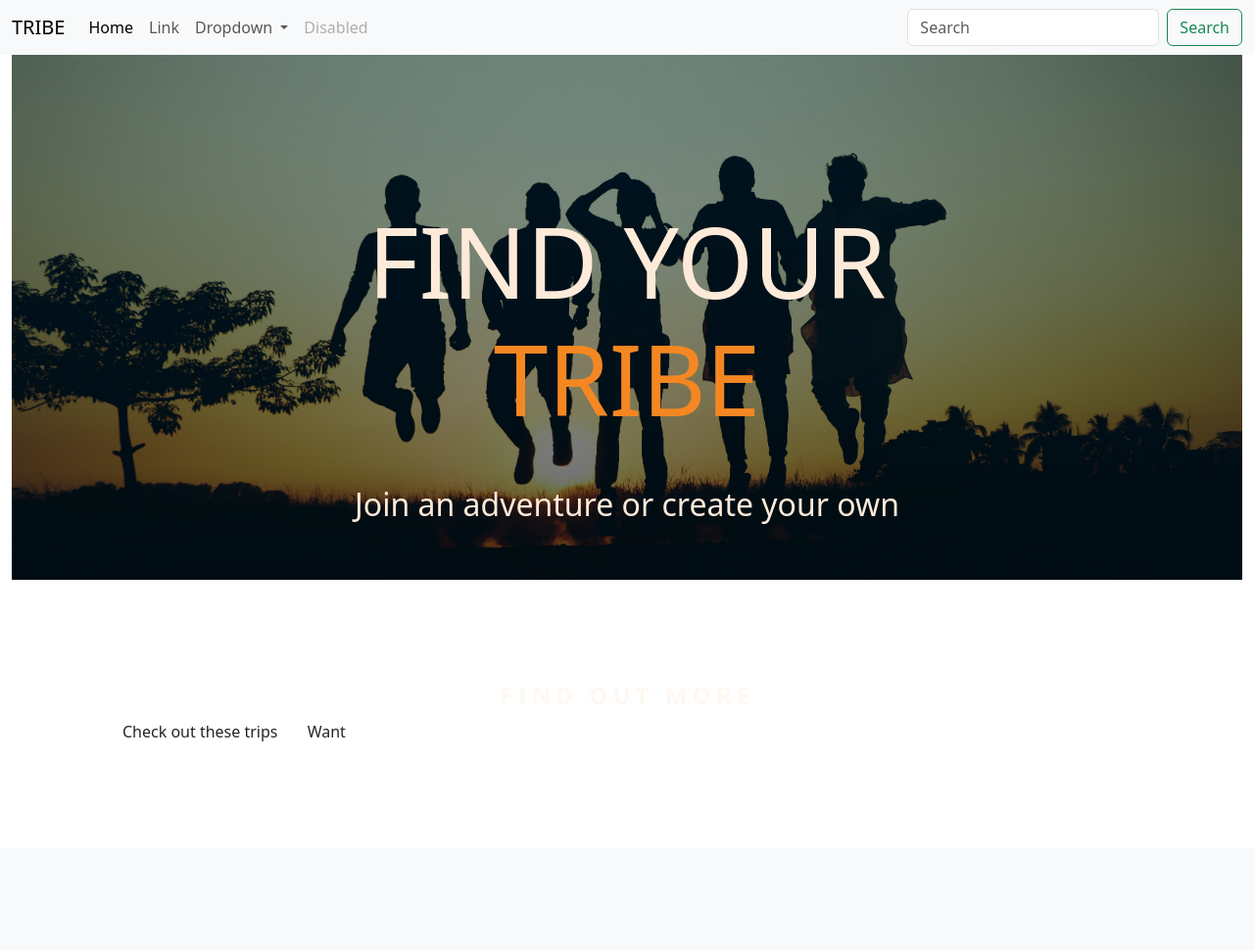
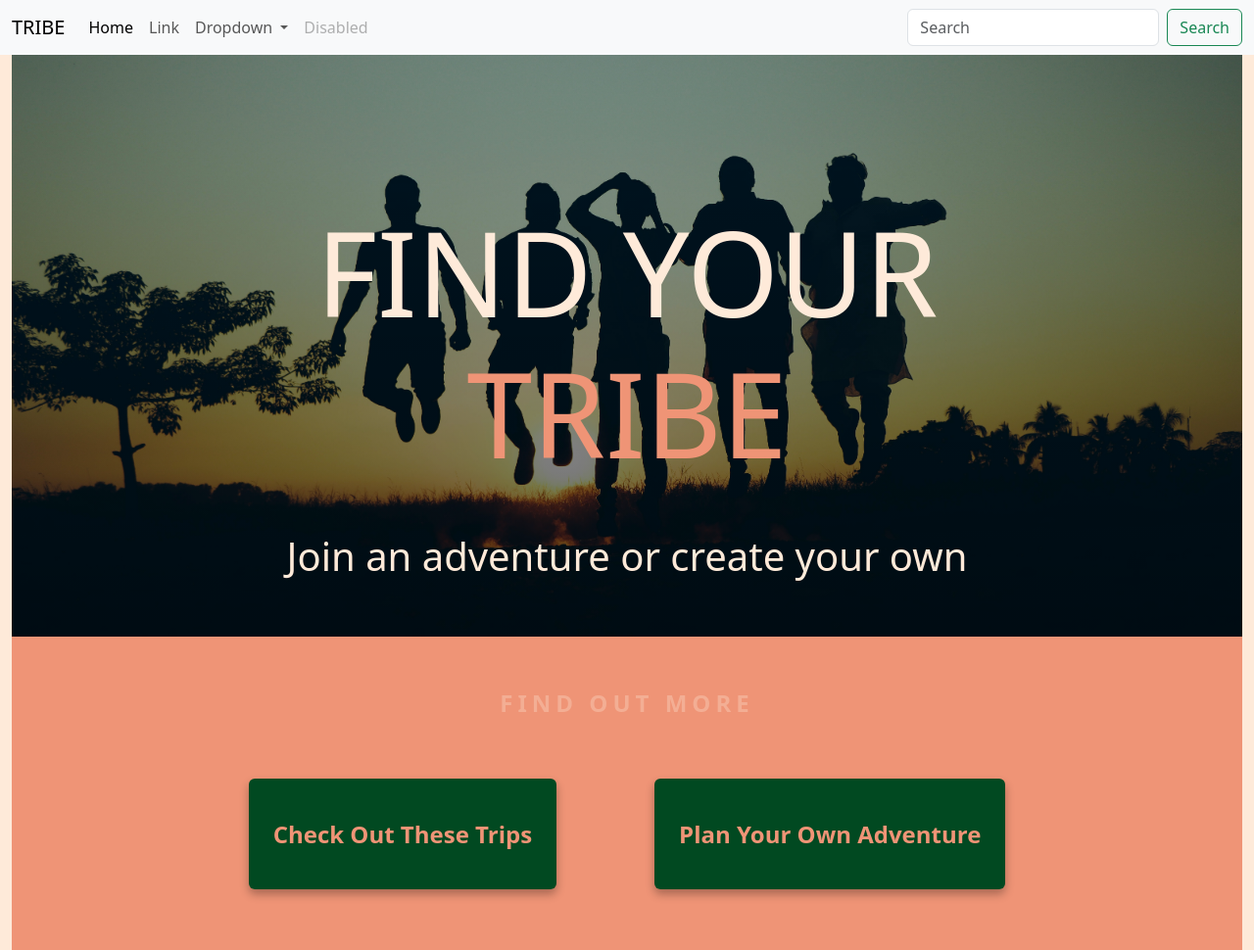
Before and after one commit to GBovisSquire/TRIBE, a PHP site: page / in a window 1280 px wide. Shown: the whole page at 98% size. Before the commit the page ends 757 px from the top, so only its background shows below. Run offline with PHP 8.4, Linux system fonts and the light colour scheme.

Commit message:
buttons styled

```diff
--- a/index.html
+++ b/index.html
@@ -18,7 +18,10 @@
     <link rel="stylesheet" href="src/style.css" />
   </head>
   <body>
-    <nav class="navbar navbar-expand-lg bg-body-tertiary">
+    <nav
+      class="navbar navbar-expand-lg bg-body-tertiary"
+      style="background-color: #d0724c"
+    >
       <div class="container-fluid">
         <a class="navbar-brand" href="#">TRIBE</a>
         <button
@@ -88,8 +91,14 @@
       <main>
         <section class="find_out_more">
           <h3>FIND OUT MORE</h3>
-          <a href="#" target="_blank" class="btn">Check out these trips</a>
-          <a href="#" target="_blank" class="btn">Want </a>
+          <div class="button">
+            <div class="mt-5">
+              <a href="#" class="home_page_button">Check out these trips</a>
+            </div>
+            <div class="mt-5">
+              <a href="#" class="home_page_button">Plan your own adventure</a>
+            </div>
+          </div>
         </section>
       </main>
     </div>
--- a/src/style.css
+++ b/src/style.css
@@ -1,14 +1,17 @@
+body {
+  background-color: var(--cream);
+}
 .container {
-  max-width: 1400px;
+  max-width: 1800px;
   margin: 0 auto;
-  color: var(--cream);
 }
 :root {
   --green: #014921;
   --yellow: #f48722;
-  --pink: #fdbba6;
-  --orange: #fc5501;
+  --pink: #ef9476;
+  --orange: #fc4401;
   --cream: #feead9;
+  --box-shadow: 0 5px 10px rgba(0, 0, 0, 0.3);
 }
 header {
   background-image: linear-gradient(rgba(0, 0, 0, 0.3), rgba(0, 0, 0, 0.6)),
@@ -20,20 +23,23 @@ header {
   text-align: center;
 }
 header h1 {
-  font-size: 100px;
+  font-size: 120px;
 }
 header h2 {
+  font-size: 40px;
   margin-top: 50px;
 }
 .tribePink {
-  color: var(--yellow);
+  color: var(--pink);
 }
 section {
   max-width: 100%;
   margin: 0 auto;
-  padding: 100px;
+  padding: 50px;
+  background-color: var(--pink);
 }
 h3 {
+  color: var(--cream);
   font-weight: 900;
   font-size: 24px;
   line-height: 1.5;
@@ -42,3 +48,23 @@ h3 {
   opacity: 0.3;
   text-align: center;
 }
+.home_page_button {
+  text-align: center;
+  font-weight: 800;
+  font-size: 24px;
+  line-height: 1.5;
+  border-radius: 6px;
+  padding: 40px 25px;
+  margin: 50px;
+  text-decoration: none;
+  text-transform: capitalize;
+  background: var(--green);
+  box-shadow: var(--box-shadow);
+  color: var(--pink);
+}
+.button {
+  display: flex;
+  justify-content: center;
+  margin-top: 50px;
+  margin-bottom: 50px;
+}
```
